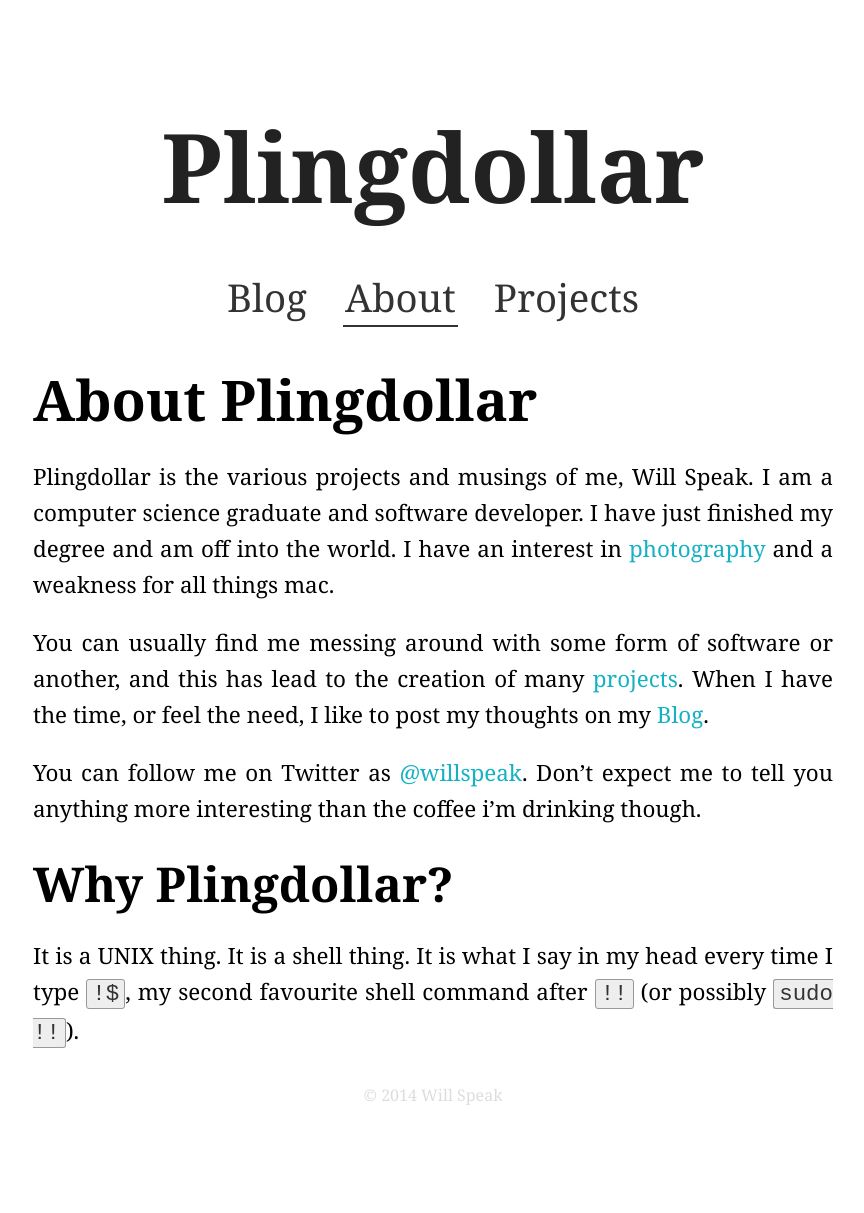
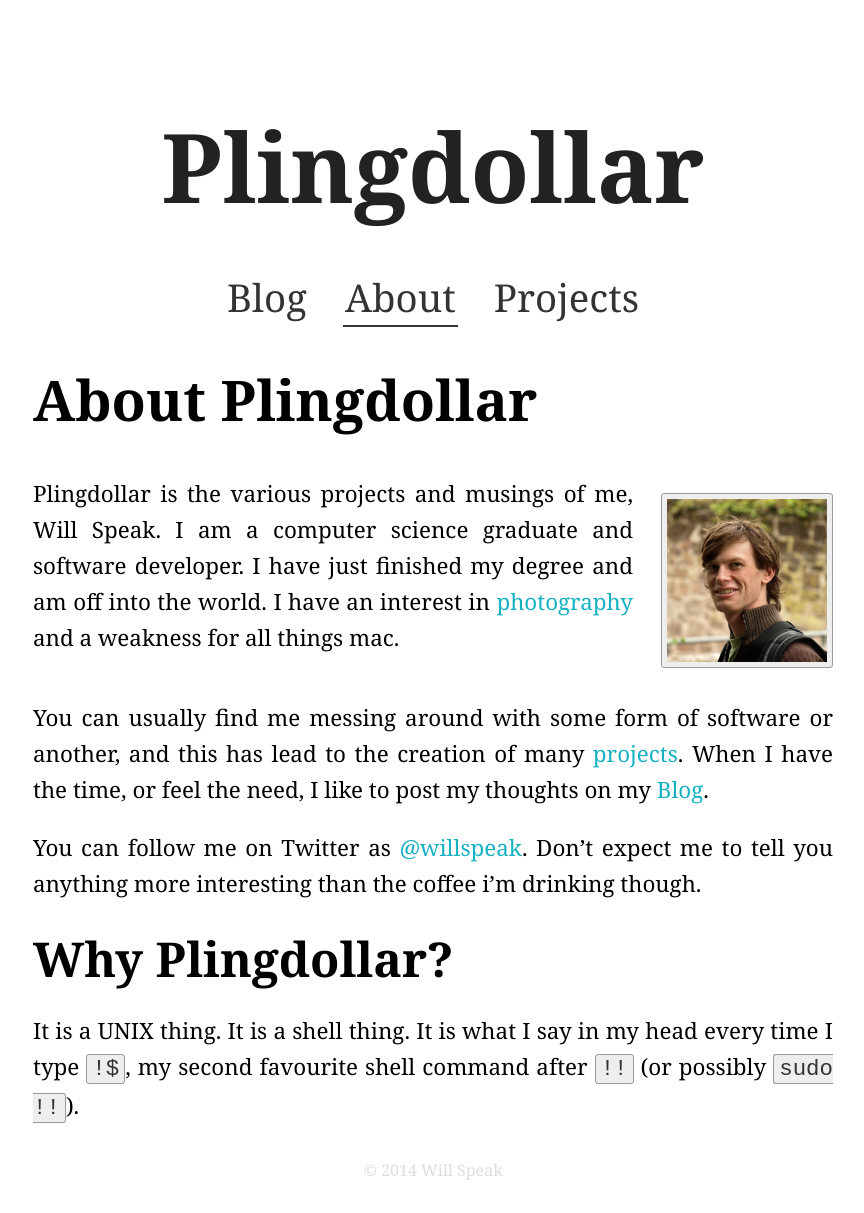
Before and after one commit to iwillspeak/iwillspeak.github.io, a Jekyll site: the page built from about.md, in a window 1280 px wide. Shown: the whole page, without its empty margins (207-1071 px from the left). Built offline with Jekyll 4.4.1, drawn with Linux system fonts in a browser that asks for light colours; before the commit the page ends 1138 px from its top, so only the background shows below that.

Commit message:
Add Avatart to About Page

```diff
--- a/about.md
+++ b/about.md
@@ -6,7 +6,12 @@ title: About
 
 # About {{ site.name }}
 
-{{ site.name }} is the various projects and musings of me, Will Speak. I am a computer science graduate and software developer. I have just finished my degree and am off into the world. I have an interest in [photography][flickr] and a weakness for all things mac.
+<p style="float: left; width: 600px;">
+{{ site.name }} is the various projects and musings of me, Will Speak. I am a computer science graduate and software developer. I have just finished my degree and am off into the world. I have an interest in <a href="{{ site.flickr_url }}" alt="My Flickr Site">photography</a> and a weakness for all things mac.
+</p>
+<img style="float: right; width 160px; min-width: 160px; max-width: 160px; height: auto; margin-top: 1.5em;" src="img/avatar.jpg" alt="my face" />
+
+<br style="clear: both;" />
 
 You can usually find me messing around with some form of software or another, and this has lead to the creation of many [projects]({{site.url}}/projects.html). When I have the time, or feel the need, I like to post my thoughts on my [Blog][blog].
 
```
Also changed, not shown: img/avatar.jpg (added).
